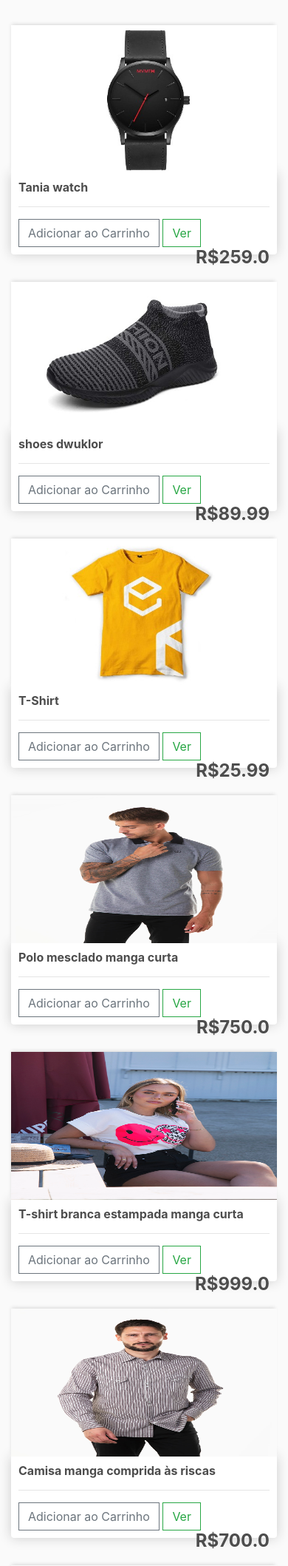
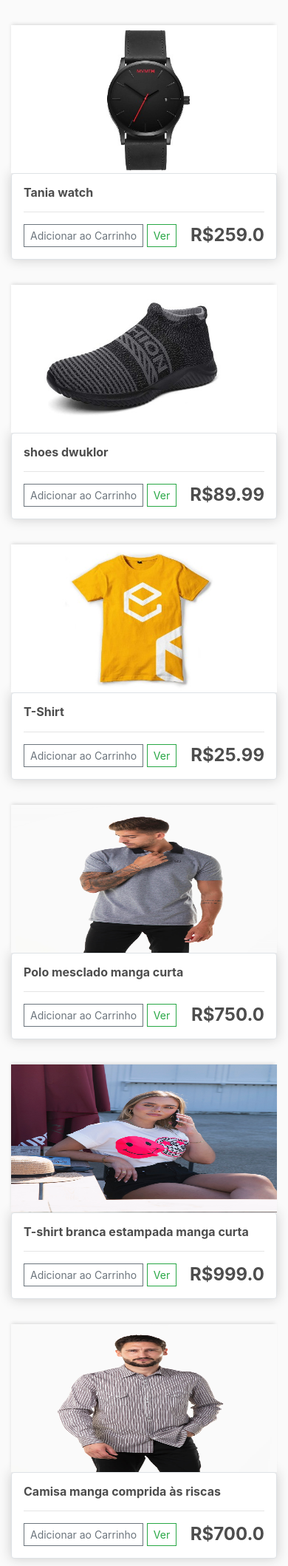
Before and after one commit to Tania-Amisse/Tania-shop, a Django app: page / in a window 390 px wide. Shown: the part 56-2173 px from the top of the page at 74% size. Run offline with Django 3.2, Linux system fonts and the light colour scheme; data comes from the database, SQL or seed files in the repository; some libraries are stand-ins or nearby versions.

Commit message:
Correcao do preco no mobile

```diff
--- a/store/templates/store/store.html
+++ b/store/templates/store/store.html
@@ -3,16 +3,19 @@
 {% block content %}
     <div class="row">
         {% for product in products %}
-        <div class="col-lg-4">
-            <img class="thumbnail" src="{{ product.imageURL }}" alt="{{ product.name }}">
-            <div class="box-element product">
+        <div class="col-lg-4 mb-4">
+            <img class="img-fluid thumbnail" src="{{ product.imageURL }}" alt="{{ product.name }}">
+            <div class="box-element product p-3 border rounded">
                 <h6><strong>{{ product.name }}</strong></h6>
                 <hr>
 
-                <button data-product="{{ product.id }}" data-action="add" class="btn btn-outline-secondary add-btn update-cart">Adicionar ao Carrinho</button>
-
-                <a class="btn btn-outline-success" href="{% url 'product_detail' product.id %}">Ver</a>
-                <h4 style="display: inline-block; float: right"><strong>R${{ product.price }}</strong></h4>
+                <div class="d-flex justify-content-between align-items-center">
+                    <div>
+                        <button data-product="{{ product.id }}" data-action="add" class="btn btn-outline-secondary btn-sm add-btn update-cart">Adicionar ao Carrinho</button>
+                        <a class="btn btn-outline-success btn-sm" href="{% url 'product_detail' product.id %}">Ver</a>
+                    </div>
+                    <h4 class="mb-0"><strong>R${{ product.price }}</strong></h4>
+                </div>
 
             </div>
         </div>
```
